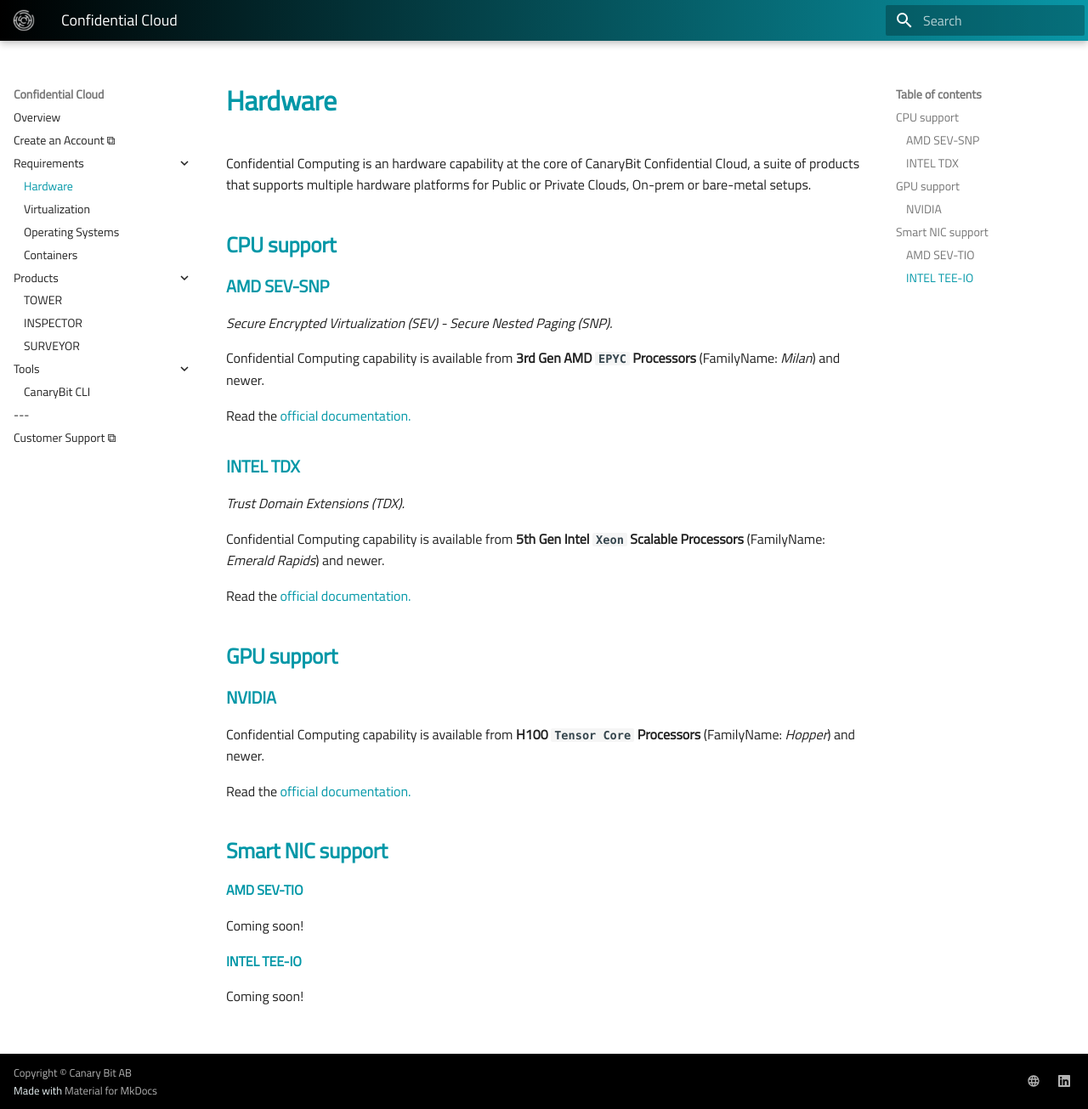
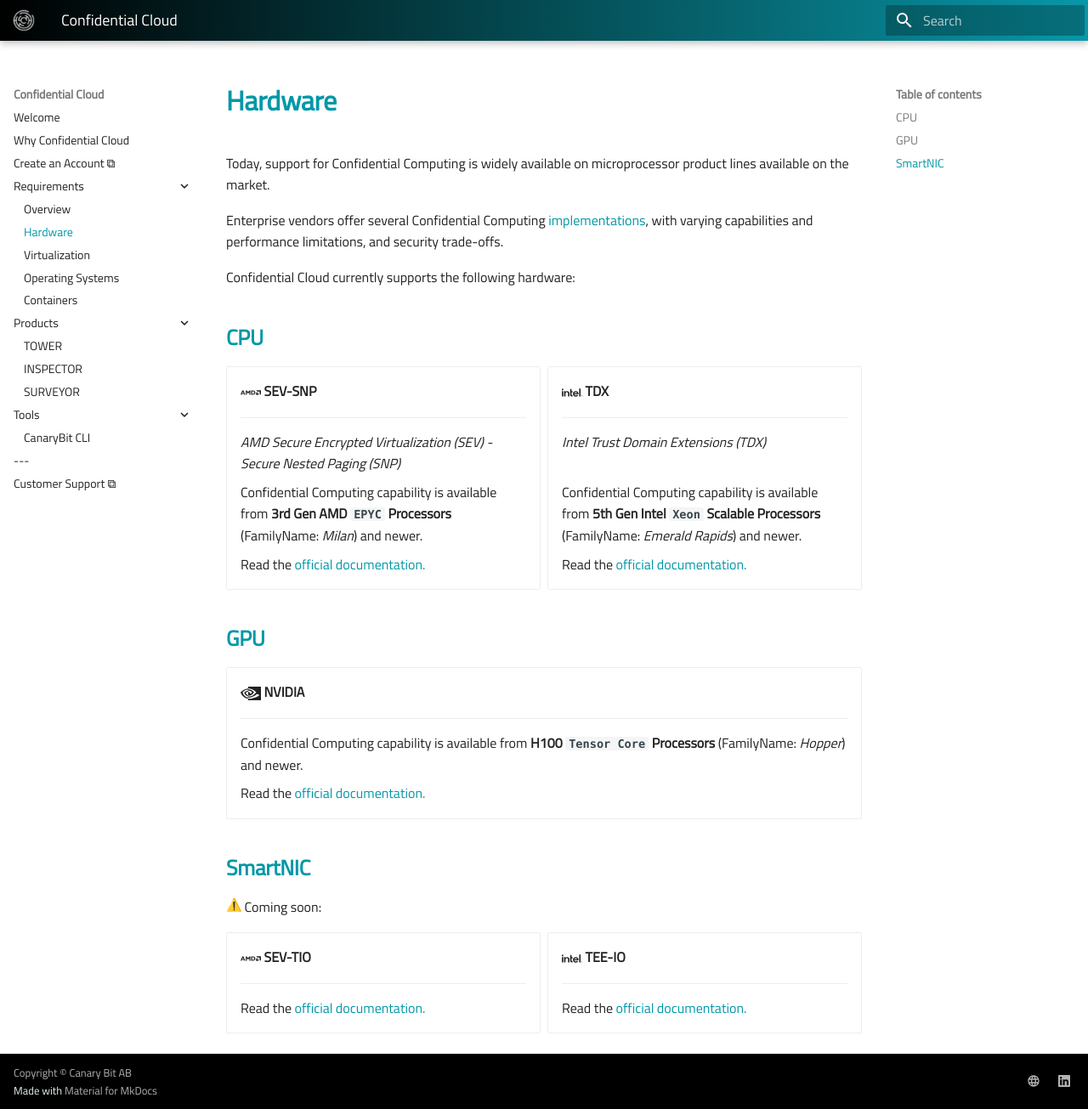
Before and after one commit to canarybit/cc-docs, an MkDocs documentation site: the page built from docs/requirements/hardware.md, in a window 1280 px wide and 1305 px high. Shown: the whole window at 85% size. Built offline with MkDocs 1.6.1 and Material for MkDocs 9.7.7, drawn with Linux system fonts in a browser that asks for light colours; emoji names are drawn with the system emoji font.

Commit message:
Updates docs

```diff
--- a/docs/infrastructure.md
+++ /dev/null
@@ -1,101 +0,0 @@
-# Infrastructure
-
-Confidential Cloud is **cloud-agnostic**. [Tower](overview.md#tower) and [Inspector](overview.md#inspector) are responsible for various aspects of the Life-Cycle Management (LCM) of infrastructure resources.
-
-Confidential Cloud builds atop Confidential Computing to offer state-of-the-art encryption mechanisms.
-Today, hardware and firmware support for Confidential Computing is widely available in modern lines of hardware platforms offered by forward-looking Cloud Service Providers (CSPs).
-
-## Supported Hardware
-
-Support for Confidential Computing widely available on microprocessor product lines available on the market.
-Enterprise vendors offer several Confidential Computing implementations, with varying capabilities and performance limitations, and security trade-offs ([Read more](https://www.canarybit.eu/comparing-confidential-computing-platforms/)).
-
-Confidential Cloud currently supports the following hardware:
-
-### AMD SEV-SNP
-- Secure Encrypted Virtualization (SEV) - Secure Nested Paging (SNP): [read more](https://www.amd.com/en/developer/sev.html)
-
-### NVIDIA Confidential Computing
-- Support for confidential computing on NVIDIA Hopper and Blackwell GPUs: [read more](https://www.nvidia.com/en-us/data-center/solutions/confidential-computing/)
-
-<!--
-<details closed>
-<summary>Coming in 2024</summary>
-<br>ARM Confidential Compute Architecture (CCA).
-<br>&nbsp;
-<br>IBM Protected Execution Facility (PEF).
-<br>&nbsp;
-<br>Intel® Trust Domain Extensions (TDX).
-<br>&nbsp;
-</details>
--->
-
-<details closed>
-<summary>Preview</summary>
-<br>- Intel® Trusted Domain Extensions (TDX) - General Availability pending wider hardware availability
-<br><a href="https://www.intel.com/content/www/us/en/developer/articles/technical/intel-trust-domain-extensions.html" target="_blank">https://www.intel.com/content/www/us/en/developer/articles/technical/intel-trust-domain-extensions.html</a>
-<br>&nbsp;
-<br>- ARM® Confidential Compute Architecture (CCA) - General Availability pending wider hardware availability
-<br><a href="https://www.arm.com/architecture/security-features/arm-confidential-compute-architecture" target="_blank">https://www.arm.com/architecture/security-features/arm-confidential-compute-architecture</a>
-<br>
-<br>Interested in joining the preview programme? <a href="https://www.canarybit.eu/contact/">Reach out to us</a>!
-<br>&nbsp;
-</details>
-
-<details closed>
-<summary>Decommissioned</summary>
-<br>- Intel® Software Guard Extension (SGX)
-<br><a href="https://www.intel.com/content/www/us/en/developer/tools/software-guard-extensions/overview.html" target="_blank">https://www.intel.com/content/www/us/en/developer/tools/software-guard-extensions/overview.html</a>
-<br>&nbsp;
-</details>
-
-## Cloud Service Providers (CSPs)
-
-Confidential Cloud provisions Trusted Execution Environments (TEE) on several hyperscalers and locations.
-
-<div class="grid cards" markdown>
-<!-- https://squidfunk.github.io/mkdocs-material/reference/grids/#using-card-grids !-->
-
-  -   :material-aws:{ .lg .middle } __AWS__
-
-    ---
-
-    **Europe** (🇸🇪 Stockholm) : _default_
-
-
-  -   :material-microsoft-azure:{ .lg .middle } __Azure__
-
-    ---
-
-    **Europe** (🇸🇪 Stockholm) : _default_
-
-  -   :simple-ovh:{ .lg .middle } __OVH (Bare-Metal)__
-
-    ---
-
-    **Europe** (🇩🇪 Frankfurt) : _default_
-
-  -   :simple-openstack:{ .lg .middle } __Openstack__
-
-    ---
-
-    **Europe** (🇸🇪 Stockholm) : _default_
-
-    **Europe** (🇮🇹 Italy)
-
-</div>
-
-<br>
-
-<details open>
-<summary>Partnership Programme</summary>
-<br>Are you a CSP, hardware vendor or software solutions provider and interested to support Confidential Cloud?
-<br>Join our <a href="https://www.canarybit.eu/become-a-partner/">Partnership programme</a>!
-<br>&nbsp;
-</details>
-
-## On-Prem / Air-gapped
-
-Confidential Cloud can be configured to deploy resouces On-Prem. This allows to support use cases that require operations in a closely controlled domain - or even as an **air-gapped** setup.
-
-[Get in touch](https://www.canarybit.eu/contact/) for more information!
--- a/docs/requirements/hardware.md
+++ b/docs/requirements/hardware.md
@@ -1,39 +1,70 @@
 # Hardware
 
-Confidential Computing is an hardware capability at the core of CanaryBit Confidential Cloud, a suite of products that supports multiple hardware platforms for Public or Private Clouds, On-prem or bare-metal setups.
+Today, support for Confidential Computing is widely available on microprocessor product lines available on the market.
 
-## CPU support
+Enterprise vendors offer several Confidential Computing [implementations](https://www.canarybit.eu/comparing-confidential-computing-platforms/), with varying capabilities and performance limitations, and security trade-offs.
 
-### AMD SEV-SNP
+Confidential Cloud currently supports the following hardware:
 
-*Secure Encrypted Virtualization (SEV) - Secure Nested Paging (SNP).*
+## CPU
 
-Confidential Computing capability is available from **3rd Gen AMD `EPYC` Processors** (FamilyName: *Milan*) and newer.
+<div class="grid cards" markdown>
+  <!-- https://squidfunk.github.io/mkdocs-material/reference/grids/#using-card-grids !-->
 
-Read the [official documentation.](https://www.amd.com/en/developer/sev.html)
+  -   :simple-amd:{ .lg .middle } __SEV-SNP__
 
-### INTEL TDX
+      ---
 
-*Trust Domain Extensions (TDX).*
+      *AMD Secure Encrypted Virtualization (SEV) - Secure Nested Paging (SNP)*
 
-Confidential Computing capability is available from **5th Gen Intel `Xeon` Scalable Processors** (FamilyName: *Emerald Rapids*) and newer.
+      Confidential Computing capability is available from **3rd Gen AMD `EPYC` Processors** (FamilyName: *Milan*) and newer.
 
-Read the [official documentation.](https://www.intel.com/content/www/us/en/developer/tools/trust-domain-extensions/overview.html)
+      Read the [official documentation.](https://www.amd.com/en/developer/sev.html)
 
-## GPU support
+  -   :simple-intel:{ .lg .middle } __TDX__
 
-### NVIDIA
+      ---
 
-Confidential Computing capability is available from **H100 `Tensor Core` Processors** (FamilyName: *Hopper*) and newer.
+      *Intel Trust Domain Extensions (TDX)* <br><br>
 
-Read the [official documentation.](https://www.nvidia.com/en-us/data-center/solutions/confidential-computing/)
+      Confidential Computing capability is available from **5th Gen Intel `Xeon` Scalable Processors** (FamilyName: *Emerald Rapids*) and newer.
 
-## Smart NIC support
+      Read the [official documentation.](https://www.intel.com/content/www/us/en/developer/tools/trust-domain-extensions/overview.html)
 
-#### [AMD SEV-TIO](https://www.amd.com/content/dam/amd/en/documents/developer/sev-tio-whitepaper.pdf)
+</div>
 
-Coming soon!
+## GPU
 
-#### [INTEL TEE-IO](https://www.intel.com/content/www/us/en/content-details/772642/intel-tdx-connect-tee-io-device-guide.html)
 
-Coming soon!
+<div class="grid cards" markdown>
+  <!-- https://squidfunk.github.io/mkdocs-material/reference/grids/#using-card-grids !-->
+
+  -   :simple-nvidia:{ .lg .middle } __NVIDIA__
+
+      ---
+
+      Confidential Computing capability is available from **H100 `Tensor Core` Processors** (FamilyName: *Hopper*) and newer.
+
+      Read the [official documentation.](https://www.nvidia.com/en-us/data-center/solutions/confidential-computing/)
+
+</div>
+
+## SmartNIC
+
+:warning: Coming soon:
+
+<div class="grid cards" markdown>
+  <!-- https://squidfunk.github.io/mkdocs-material/reference/grids/#using-card-grids !-->
+
+  -   :simple-amd:{ .lg .middle } __SEV-TIO__
+
+      ---
+
+      Read the [official documentation.](https://www.amd.com/content/dam/amd/en/documents/developer/sev-tio-whitepaper.pdf)
+
+-   :simple-intel:{ .lg .middle } __TEE-IO__
+
+      ---
+
+      Read the [official documentation.](https://www.intel.com/content/www/us/en/content-details/772642/intel-tdx-connect-tee-io-device-guide.html)
+</div>
--- a/mkdocs.yml
+++ b/mkdocs.yml
@@ -27,8 +27,6 @@
     repo: fontawesome/brands/github
   features:
     - navigation.expand
-    #- navigation.tabs
-
 
 extra:
   social:
@@ -39,6 +37,12 @@
 
 extra_css:
   - stylesheets/canarybit.css
+
+validation:
+  omitted_files: warn
+  absolute_links: warn
+  unrecognized_links: warn
+  anchors: warn
 
 plugins:
   - search
@@ -53,13 +57,16 @@
   - attr_list
   - md_in_html
   - pymdownx.emoji:
+      # For a full list of supported emojis: https://squidfunk.github.io/mkdocs-material/reference/icons-emojis/
       emoji_index: !!python/name:material.extensions.emoji.twemoji
       emoji_generator: !!python/name:material.extensions.emoji.to_svg
 
 nav:
-  - Overview: 'overview.md'
+  - Welcome: 'index.md'
+  - Why Confidential Cloud: 'overview.md'
   - 'Create an Account ⧉': https://canarybit-production.auth.eu-north-1.amazoncognito.com/signup?client_id=54g4h9tpulnnkmhivgn5nipjki&response_type=code&scope=email+openid+profile&redirect_uri=https%3A%2F%2Fdocs.confidentialcloud.io%2F" target="_blank
   - Requirements:
+    - Overview: 'requirements.md'
     #- 'Infrastructure': 'infrastructure.md'
     - 'Hardware': 'requirements/hardware.md'
     - 'Virtualization': 'requirements/virtualization.md'
```
Also changed, not shown: docs/index.md (+1 -1 lines), docs/products/inspector.md (+1 -1 lines), docs/requirements/virtualization.md (+64 -13 lines), docs/x509_certificate.md (deleted, +0 -26 lines), docs/requirements.md (line endings or trailing spaces), 2 other files.
